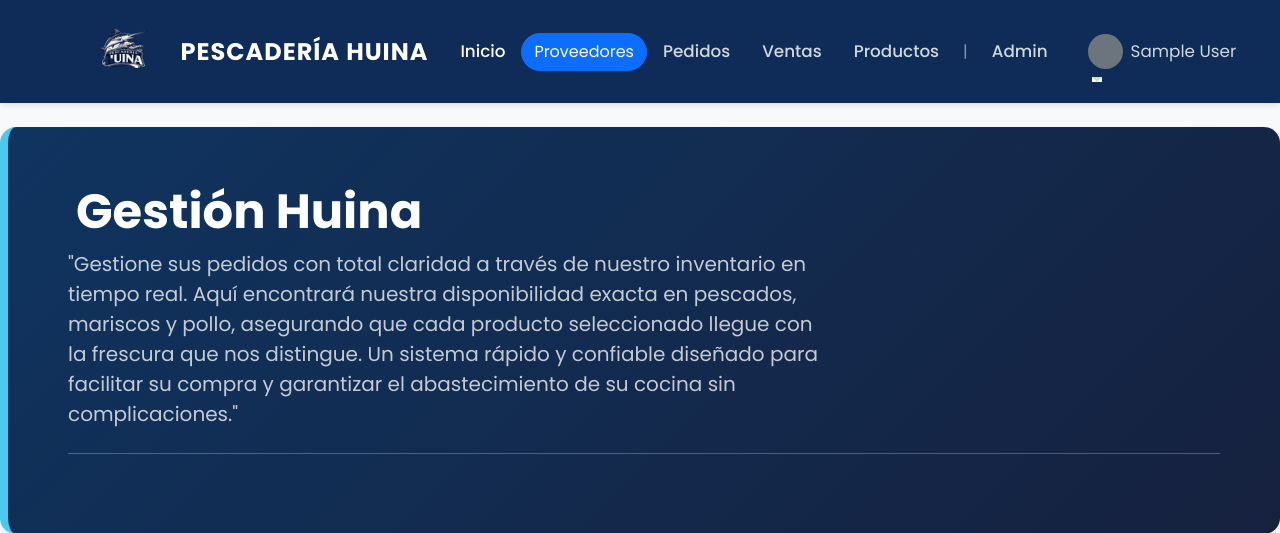
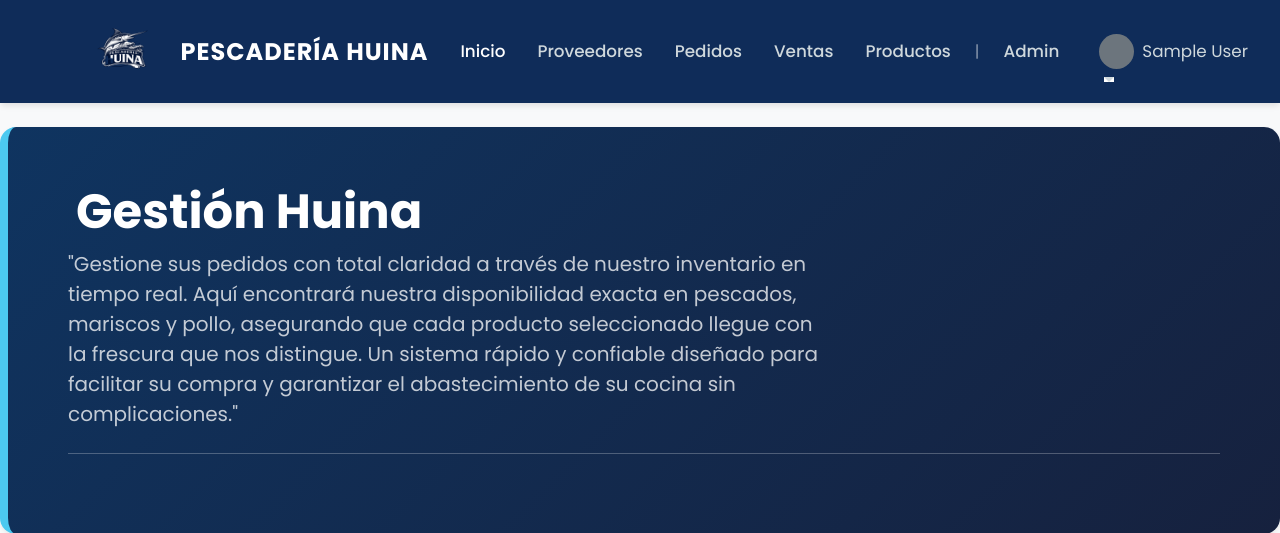
Before and after one commit to marlon733/PROYECTO_SENA, a Django app: page / in a window 1280 px wide. Shown: the top 533 px of the page. Run offline with Django 5.2, Linux system fonts and the light colour scheme; the visitor is signed in with stand-in values (Sample User, id 1); some libraries are stand-ins or nearby versions.

Commit message:
correccion bugs

```diff
--- a/pescaderia_huina/templates/master.html
+++ b/pescaderia_huina/templates/master.html
@@ -187,8 +187,8 @@
                             <a class="nav-link {% if request.resolver_match.url_name == 'index' %}active{% endif %}"
                                href="{% url 'core:index' %}">Inicio</a>
                         </li>
-                        <a href="{% url 'proveedores:lista_proveedores' %}" class="btn btn-primary w-100 rounded-pill">Proveedores</a>
-                        <li class="nav-item"><a class="nav-link" href="#">Pedidos</a></li>
+                        <li class="nav-item"><a class="nav-link" href="{% url 'proveedores:lista_proveedores' %}">Proveedores</a></li>
+                        <li class="nav-item"><a class="nav-link" href="{% url 'pedidos:lista_pedidos' %}">Pedidos</a></li>
                         <li class="nav-item"><a class="nav-link" href="{% url 'ventas:lista_ventas' %}">Ventas</a></li>
                         <li class="nav-item"><a class="nav-link" href="{% url 'productos:productos_list' %}">Productos</a></li>
 
```
